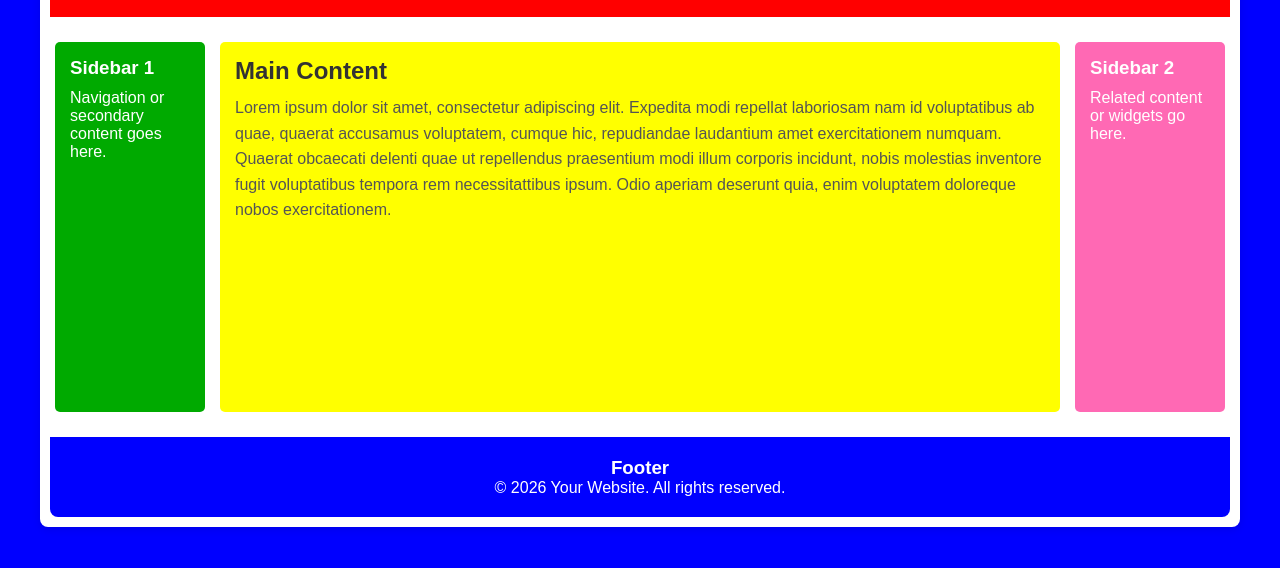
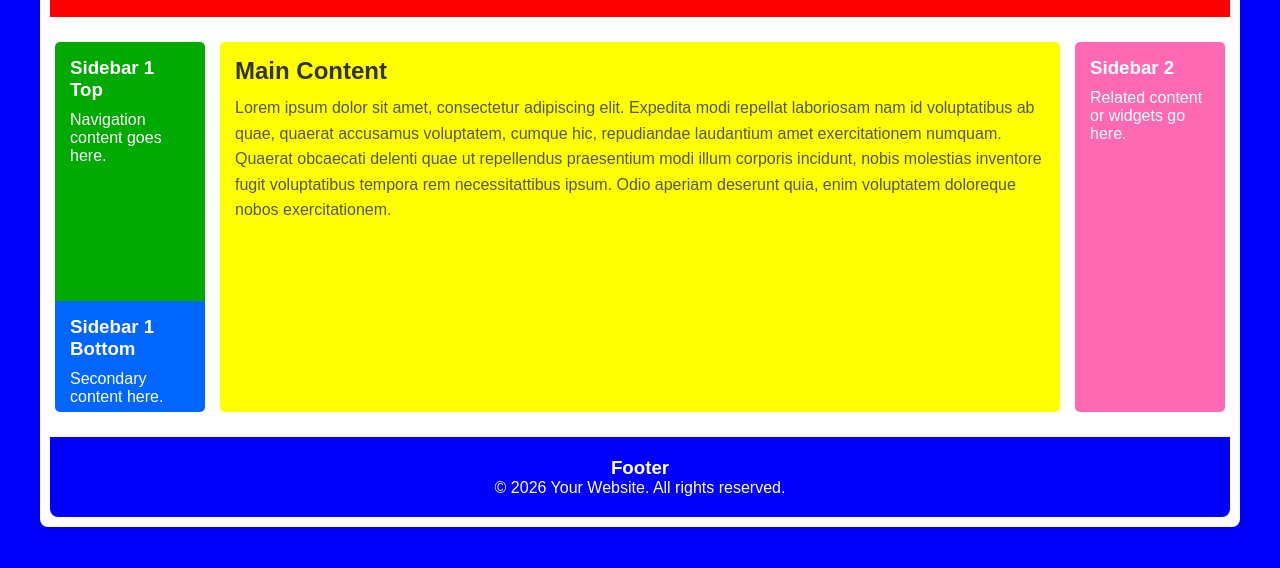
Before and after one commit to aryanakakak/html_template_one, a plain HTML site: page index.html in a window 1280 px wide. Shown: the part 90-658 px from the top of the page. Drawn offline with Linux system fonts and the light colour scheme.

Commit message:
added a widget to left panel only for desktop view

```diff
--- a/index.html
+++ b/index.html
@@ -4,6 +4,7 @@
     <meta charset="UTF-8">
     <meta name="viewport" content="width=device-width, initial-scale=1.0">
     <title>Layout Template</title>
+    <link rel="stylesheet" href="styles.css">
     <style>
         * {
             margin: 0;
@@ -44,10 +45,25 @@
 
         .sidebar-left {
             flex: 0 0 150px;
+            display: flex;
+            flex-direction: column;
+            gap: 0;
+            border-radius: 5px;
+            overflow: hidden;
+        }
+
+        .sidebar-left-top {
+            flex: 0 0 70%;
             background-color: #00aa00;
             color: white;
             padding: 15px;
-            border-radius: 5px;
+        }
+
+        .sidebar-left-bottom {
+            flex: 0 0 30%;
+            background-color: #0066ff;
+            color: white;
+            padding: 15px;
         }
 
         .sidebar-left h3 {
@@ -101,6 +117,10 @@
             .sidebar-right {
                 flex: 0 0 auto;
             }
+
+            .sidebar-left-bottom {
+                display: none;
+            }
         }
     </style>
 </head>
@@ -112,8 +132,14 @@
 
         <div class="content-wrapper">
             <aside class="sidebar-left">
-                <h3>Sidebar 1</h3>
-                <p>Navigation or secondary content goes here.</p>
+                <div class="sidebar-left-top">
+                    <h3>Sidebar 1 Top</h3>
+                    <p>Navigation content goes here.</p>
+                </div>
+                <div class="sidebar-left-bottom">
+                    <h3>Sidebar 1 Bottom</h3>
+                    <p>Secondary content here.</p>
+                </div>
             </aside>
 
             <main>
```
